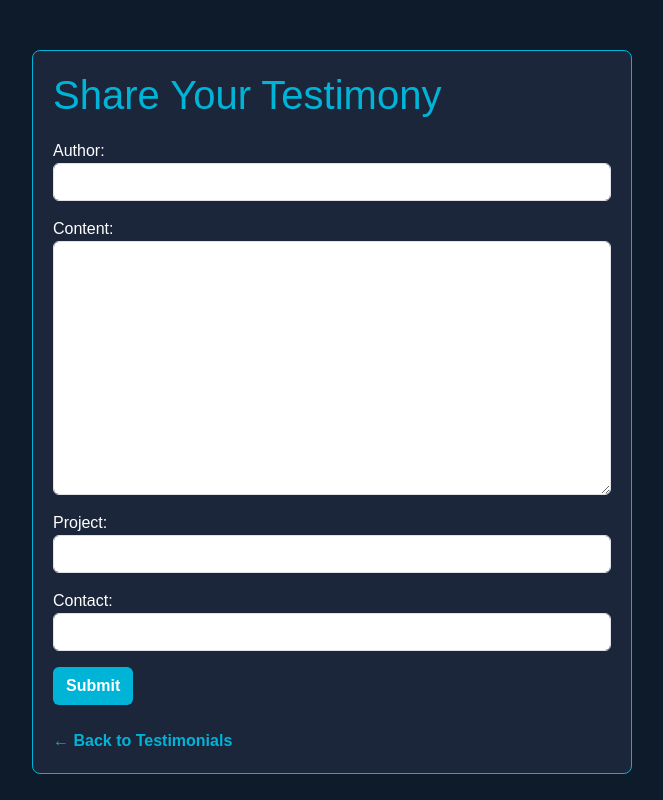
After one commit to Bags0624/Quiz1, a Django app: page /testimonies/create/ in a window 1280 px wide. The commit adds this page. Shown: the whole page, without its empty margins (308-971 px from the left). Run offline with Django 5.2, Linux system fonts and the light colour scheme.

Commit message:
Added testimonies feature with CBV list, FBV create/detail, and templates

```diff
--- a/Quiz1/urls.py
+++ b/Quiz1/urls.py
@@ -17,13 +17,16 @@ Including another URLconf
 from django.contrib import admin
 from django.urls import path
 from portfolio import views as portfolio_views
-from testimonies import views as testimony_views
+from testimonies.views import TestimonyListView, testimony_detail, testimony_create_view
 
 urlpatterns = [
     path('admin/', admin.site.urls),
     path('', portfolio_views.project_list, name='homepage'),
     path('projects/', portfolio_views.project_list, name='project_list'),
     path('projects/<int:pk>/', portfolio_views.project_detail, name='project_detail'),
-    path('testimonies/', testimony_views.testimony_list, name='testimony_list'),
-    path('testimonies/<int:pk>/', testimony_views.testimony_detail, name='testimony_detail'),
+
+    # 🔹 Testimonies routes
+    path('testimonies/', TestimonyListView.as_view(), name='testimony_list'),
+    path('testimonies/<int:pk>/', testimony_detail, name='testimony_detail'),
+    path('testimonies/create/', testimony_create_view, name='testimony_create'),
 ]
--- /dev/null
+++ b/templates/testimonies/create.html
@@ -0,0 +1,54 @@
+<!DOCTYPE html>
+<html>
+<head>
+    <title>Share Your Testimony</title>
+    <link href="https://cdn.jsdelivr.net/npm/bootstrap@5.3.2/dist/css/bootstrap.min.css" rel="stylesheet">
+    <style>
+        body {
+            background-color: #0d1b2a;
+            color: #ffffff;
+            font-family: Arial, sans-serif;
+        }
+        .container {
+            max-width: 600px;
+            margin-top: 50px;
+            background: #1b263b;
+            padding: 20px;
+            border-radius: 8px;
+            border: 1px solid #00b4d8;
+        }
+        h1 {
+            color: #00b4d8;
+            margin-bottom: 20px;
+        }
+        .btn-submit {
+            background-color: #00b4d8;
+            color: #fff;
+            font-weight: bold;
+        }
+        .btn-submit:hover {
+            background-color: #f77f00;
+        }
+        a.back-link {
+            color: #00b4d8;
+            text-decoration: none;
+            font-weight: bold;
+        }
+        a.back-link:hover {
+            color: #f77f00;
+        }
+    </style>
+</head>
+<body>
+    <div class="container">
+        <h1>Share Your Testimony</h1>
+        <form method="post">
+            {% csrf_token %}
+            {{ form.as_p }}
+            <button type="submit" class="btn btn-submit">Submit</button>
+        </form>
+        <br>
+        <a href="{% url 'testimony_list' %}" class="back-link">← Back to Testimonials</a>
+    </div>
+</body>
+</html>
--- /dev/null
+++ b/testimonies/forms.py
@@ -0,0 +1,13 @@
+from django import forms
+from .models import Testimony
+
+class TestimonyForm(forms.ModelForm):
+    class Meta:
+        model = Testimony
+        fields = ['author', 'content', 'project', 'contact']
+        widgets = {
+            'author': forms.TextInput(attrs={'class': 'form-control'}),
+            'content': forms.Textarea(attrs={'class': 'form-control'}),
+            'project': forms.TextInput(attrs={'class': 'form-control'}),
+            'contact': forms.TextInput(attrs={'class': 'form-control'}),
+        }
--- a/testimonies/views.py
+++ b/testimonies/views.py
@@ -1,10 +1,24 @@
-from django.shortcuts import render, get_object_or_404
+from django.shortcuts import render, get_object_or_404, redirect
+from django.views.generic import ListView
 from .models import Testimony
+from .forms import TestimonyForm
 
-def testimony_list(request):
-    testimonies = Testimony.objects.all().order_by('-created_at')
-    return render(request, 'testimonies/testimony_list.html', {'testimonies': testimonies})
+class TestimonyListView(ListView):
+    model = Testimony
+    template_name = 'testimonies/testimony_list.html'
+    context_object_name = 'testimonies'
+    ordering = ['-created_at']
 
 def testimony_detail(request, pk):
     testimony = get_object_or_404(Testimony, pk=pk)
     return render(request, 'testimonies/testimony_detail.html', {'testimony': testimony})
+
+def testimony_create_view(request):
+    if request.method == 'POST':
+        form = TestimonyForm(request.POST)
+        if form.is_valid():
+            form.save()
+            return redirect('testimony_list')
+    else:
+        form = TestimonyForm()
+    return render(request, 'testimonies/create.html', {'form': form})
```
Also changed, not shown: templates/testimonies/testimony_detail.html (+14 -10 lines), templates/testimonies/testimony_list.html (+28 -7 lines), testimonies/urls.py (added, +8 -0 lines), db.sqlite3.
